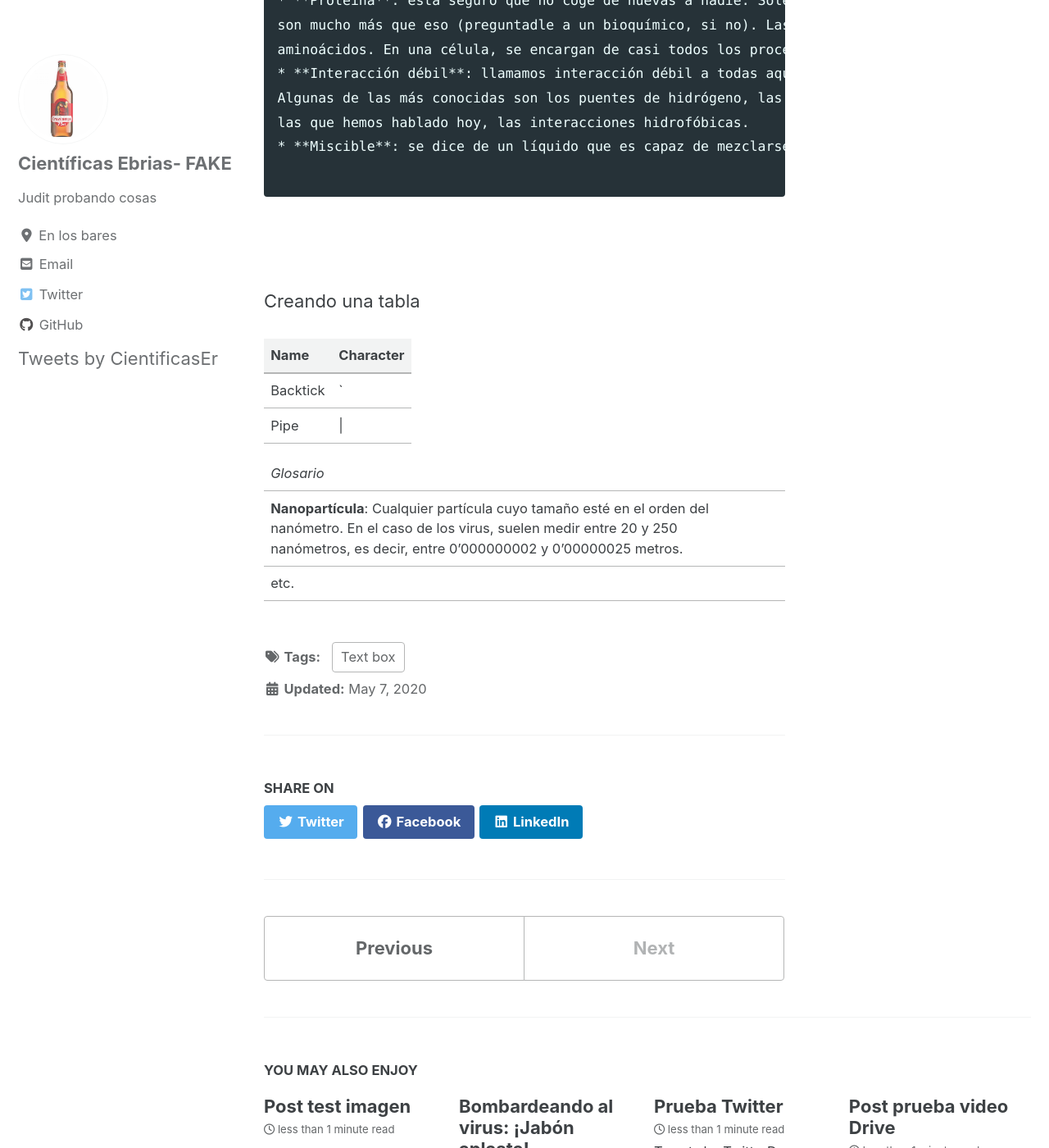
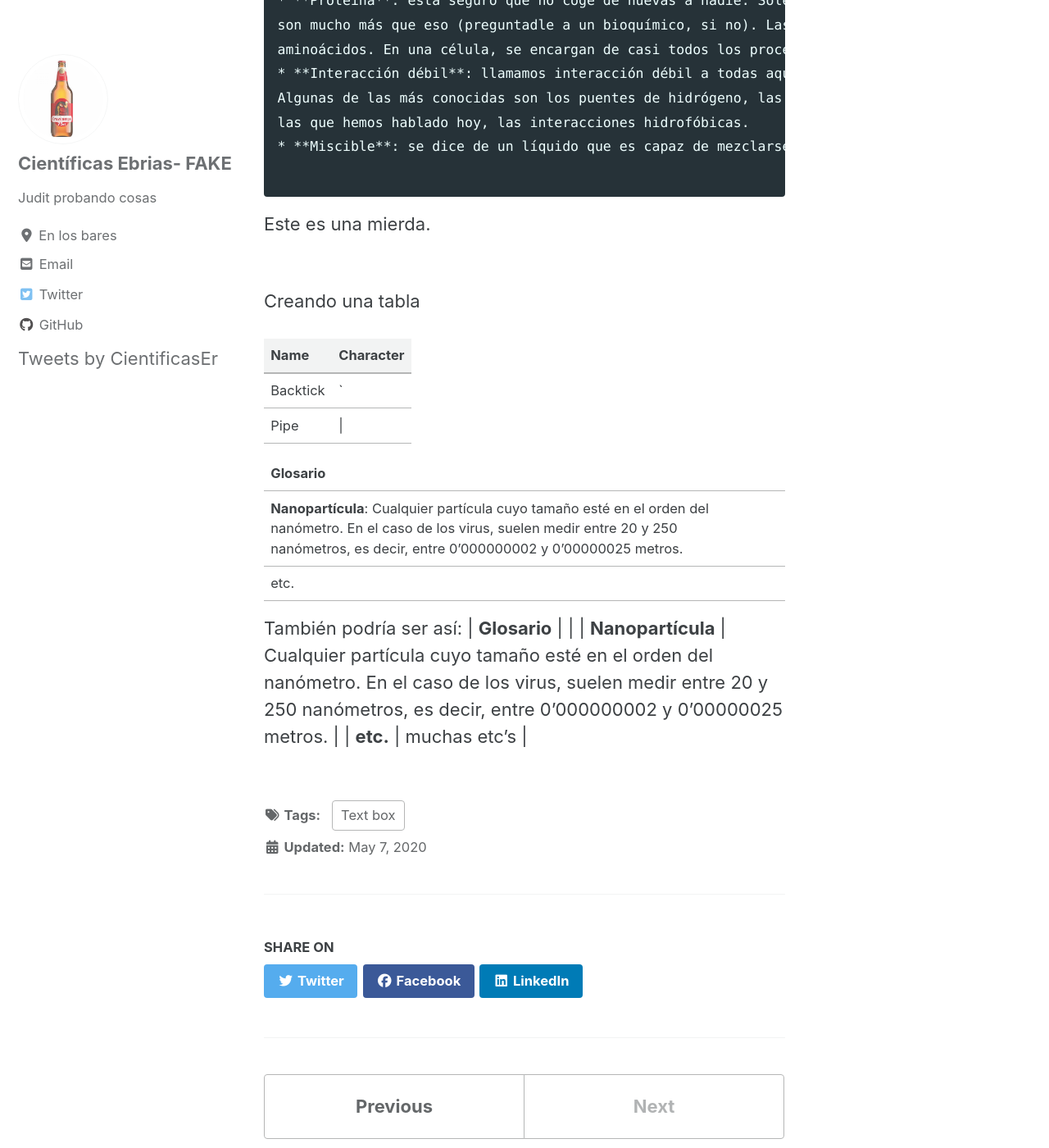
Before and after one commit to JuditSastre/test_blog, a Jekyll site: the page built from _posts/2020-05-07-post-test-text-box.md, in a window 1280 px wide and 1400 px high, scrolled down 2840 px. Shown: the whole window at 82% size. Built offline with Jekyll 4.4.1, drawn with Linux system fonts in a browser that asks for light colours; cached includes are drawn as plain includes; nearby versions of some CDN libraries; comment, search, counter and statistics services are not loaded.

Commit message:
Update 2020-05-07-post-test-text-box.md

````diff
--- a/_posts/2020-05-07-post-test-text-box.md
+++ b/_posts/2020-05-07-post-test-text-box.md
@@ -67,6 +67,7 @@ las que hemos hablado hoy, las interacciones hidrofóbicas.
 
 ```
 
+Este es una mierda.
 &nbsp;
 &nbsp;
 
@@ -78,6 +79,11 @@ Creando una tabla
 | Pipe     | \|        |
 
 
-| *Glosario* |          |
+| **Glosario** |          |
 | **Nanopartícula**: Cualquier partícula cuyo tamaño esté en el orden del nanómetro. En el caso de los virus, suelen medir entre 20 y 250 nanómetros, es decir, entre 0’000000002 y 0’00000025 metros. |  |
 | etc. |    |
+
+También podría ser así:
+| **Glosario** |          |
+| **Nanopartícula** | Cualquier partícula cuyo tamaño esté en el orden del nanómetro. En el caso de los virus, suelen medir entre 20 y 250 nanómetros, es decir, entre 0’000000002 y 0’00000025 metros. |
+| **etc.** |  muchas etc's  |
````
